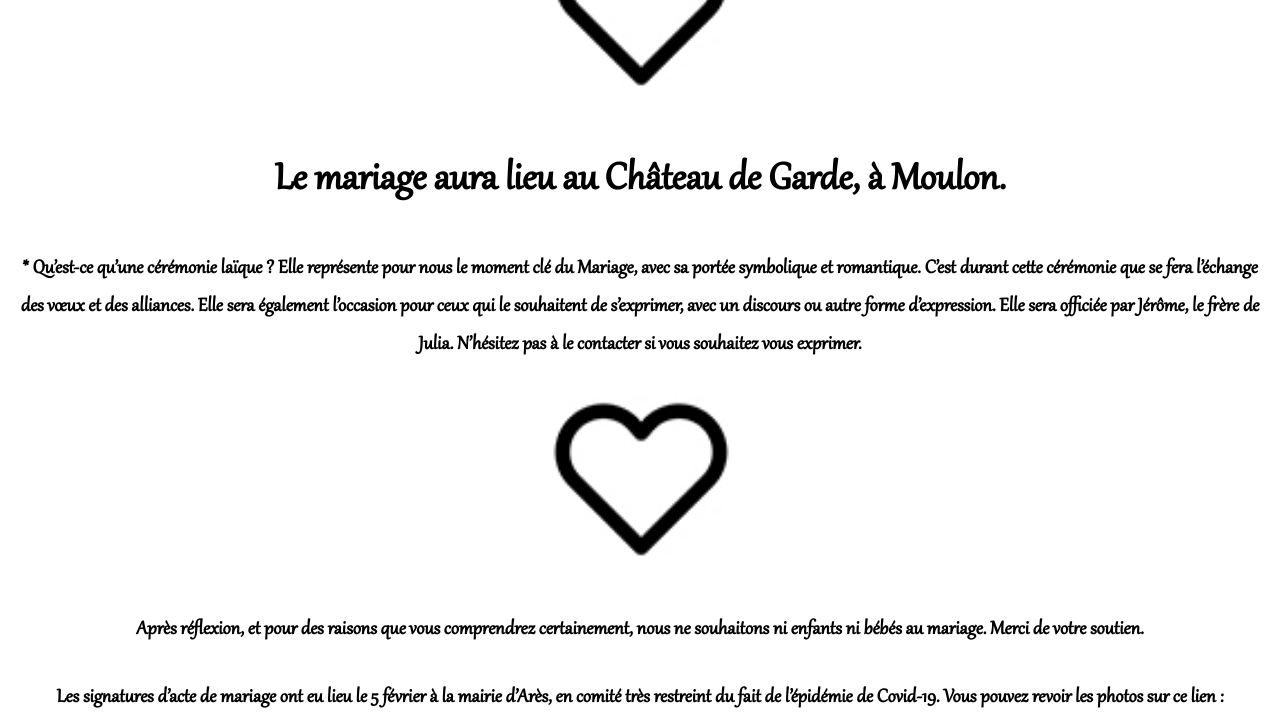
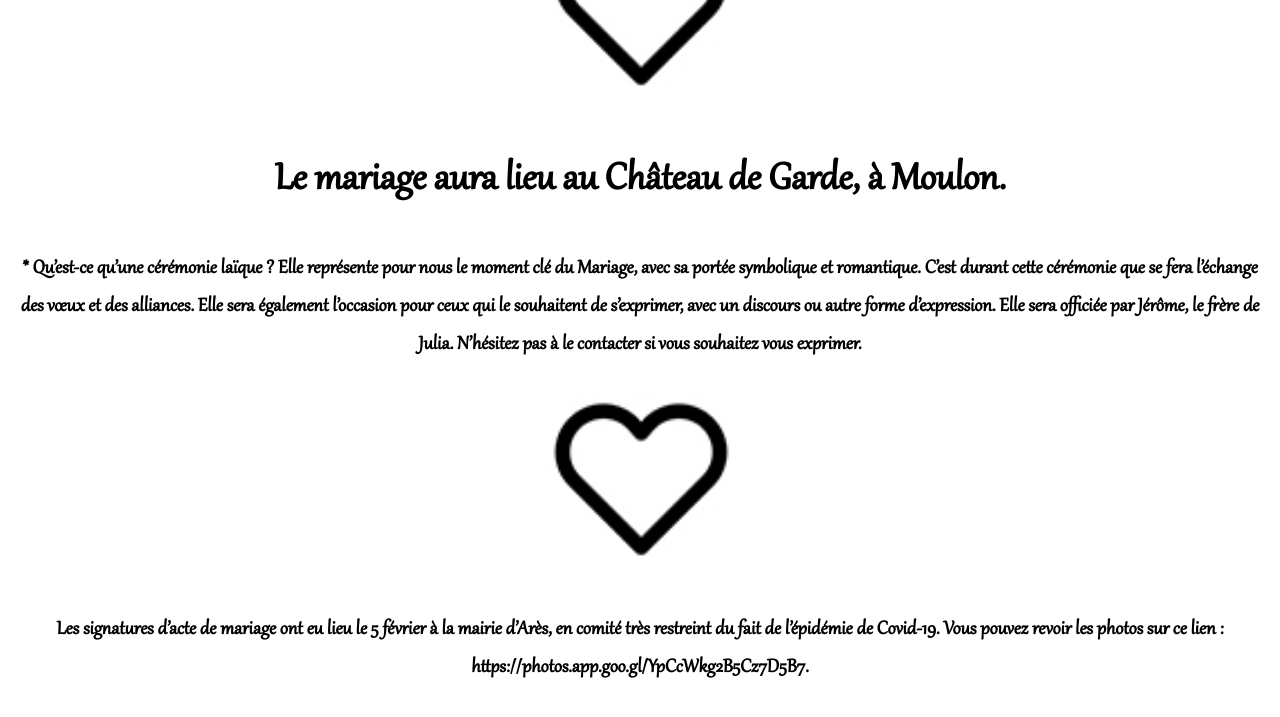
Before and after one commit to Germinal-A/Site-du-Mariage-de-Julia-et-Germain, a Jekyll site: the page built from informations-pratiques.md, in a window 1280 px wide and 1400 px high, scrolled down 4647 px, cut to the strip 0-717 px from the top of the window. Built offline with Jekyll 4.4.1, drawn with Linux system fonts in a browser that asks for light colours; some of the changed text lies outside the part shown.

Commit message:
Update informations-pratiques.md

```diff
--- a/informations-pratiques.md
+++ b/informations-pratiques.md
@@ -32,10 +32,8 @@
 ![](assets/Coeur.jpg){: .large width="4%"}
 ![](assets/Coeur.jpg){: .small width="15%"}
 
-#### Après réflexion, et pour des raisons que vous comprendrez certainement, nous ne souhaitons ni enfants ni bébés au mariage. Merci de votre soutien.
-
 #### Les signatures d'acte de mariage ont eu lieu le 5 février à la mairie d'Arès, en comité très restreint du fait de l'épidémie de Covid-19. Vous pouvez revoir les photos sur ce lien : [https://photos.app.goo.gl/YpCcWkg2B5Cz7D5B7](https://photos.app.goo.gl/YpCcWkg2B5Cz7D5B7).
 
 <iframe src="https://www.google.com/maps/embed?pb=!1m18!1m12!1m3!1d4758.121377013103!2d-0.21830238666508295!3d44.83794374170417!2m3!1f0!2f0!3f0!3m2!1i1024!2i768!4f13.1!3m3!1m2!1s0xd554532dc533345%3A0x6049a9547322ec03!2sCh%C3%A2teau%20de%20Garde!5e0!3m2!1sfr!2sfr!4v1595537776165!5m2!1sfr!2sfr" style="border:0;" allowfullscreen="" aria-hidden="false" tabindex="0" width="100%" height="400" frameborder="0"></iframe>
 
-Un taxi de 3 places sera mis gratuitement à votre disposition pour vous ramener à votre logement, entre minuit et 4h du matin, et dans un rayon de 15km autour du Château. Des alcootest seront également disponibles, si besoin.
+Un taxi sera mis gratuitement à votre disposition pour vous ramener à votre logement, entre minuit et 4h du matin, et dans un rayon de 15km autour du Château. En raison des mesures sanitaires, il ne pourra transporter que 2 personnes en même temps. Des alcootest seront également disponibles, si besoin.
```
